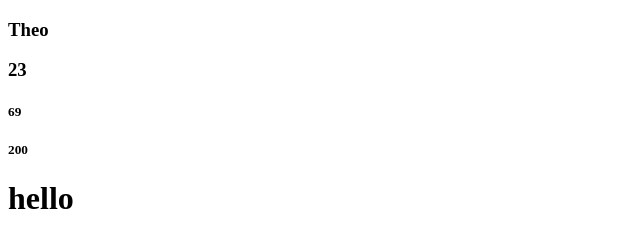
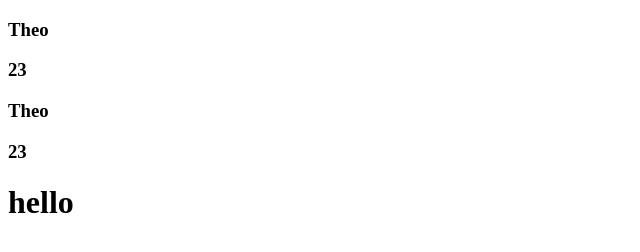
Before and after one commit to andersontr15/barbarian-js, a plain HTML site: page index.html in a window 1280 px wide. Shown: the full height of the page, 0-640 px from the left. Drawn offline with Linux system fonts and the light colour scheme.

Commit message:
update interpolate and controller functions

```diff
--- a/index.html
+++ b/index.html
@@ -32,9 +32,9 @@
 		<h3>{name}</h3>
 		<h3>{age}</h3>
 	</div>
-	<div barbarian-controller="Home">
-			<h5>{height}</h5>
-			<h5>{weight}</h5>
+	<div barbarian-controller="Main">
+			<h3>{name}</h3>
+			<h3>{age}</h3>
 	</div>
 </body>
 </html>
--- a/index.js
+++ b/index.js
@@ -11,10 +11,11 @@
 	 			var hasBinding = function(element) {
 	 				return element.textContent.indexOf(interpolationMatches[0]) > -1 && element.textContent.indexOf(interpolationMatches[1]) > -1
 	 			}
-	 			var startPoint = document.querySelector('[barbarian-controller =' + controller.name + ']');
-	 			if(startPoint !== null) {
+	 			var startPoint = Array.from(document.querySelectorAll('[barbarian-controller =' + controller.name + ']'));
+	 			startPoint.forEach(function(c) {
+		 				if(c !== null) {
 		 					// lets bind some properties!
-	 				var children = Array.from(startPoint.children);
+		 				var children = Array.from(c.children);
 
 		 				// loop through node list and interpolate
 		 				children.forEach(function(child) {
@@ -26,6 +27,7 @@
 		 					}
 		 				});
 	 				}
+	 			})
 	 		},
 	 		makeController: function(name, properties) {
 	 			var controller = {
```
Lines whose indentation alone changed are shown as unchanged.
